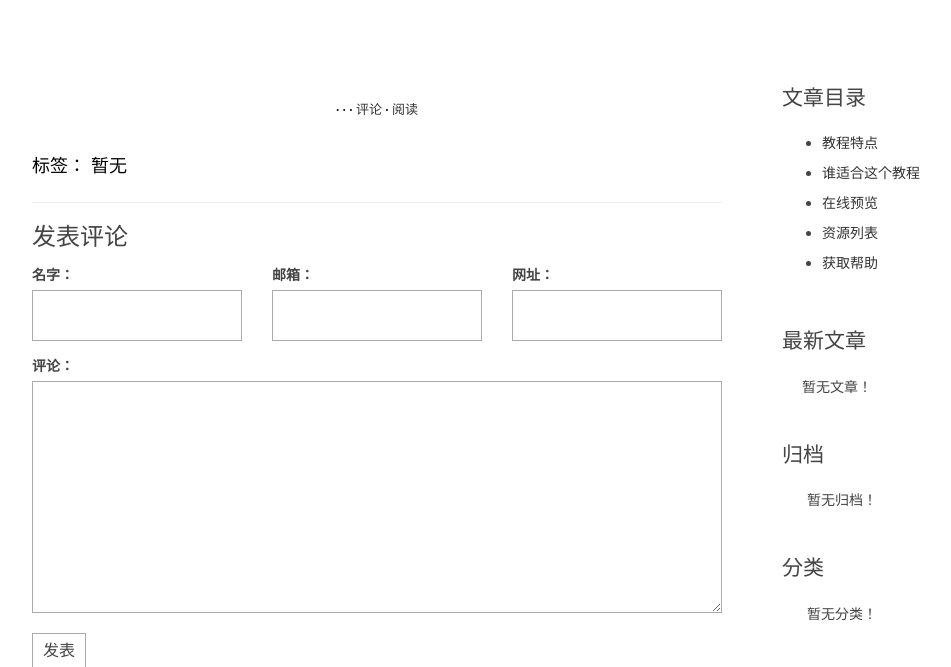
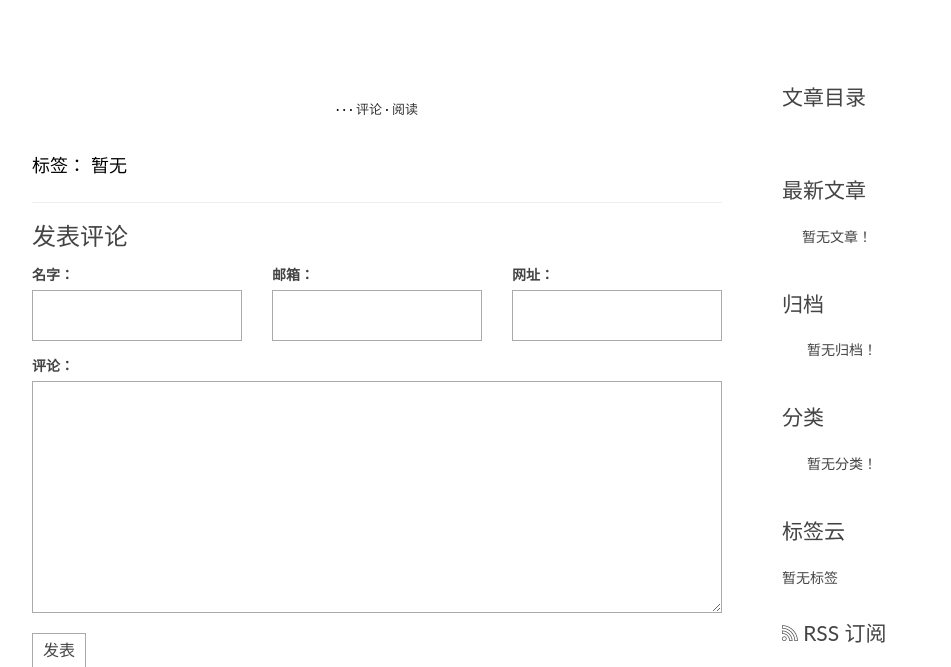
Before and after one commit to SoulofSZY/python-blogwebapp, a Django app: template templates/blog/detail.html in a window 1280 px wide. Shown: the part 91-758 px from the top of the page, without its empty margins (68-1019 px from the left). Run offline with Django 3.2, Linux system fonts and the light colour scheme; the template is opened without the code that fills it: values that come from a table or form of the project are taken from there, others are empty; some libraries are stand-ins or nearby versions.

Commit message:
dev: 对md文件实现目录功能

```diff
--- a/templates/blog/detail.html
+++ b/templates/blog/detail.html
@@ -75,22 +75,6 @@
 {% block toc %}
     <div class="widget widget-content">
         <h3 class="widget-title">文章目录</h3>
-        <ul>
-            <li>
-                <a href="#">教程特点</a>
-            </li>
-            <li>
-                <a href="#">谁适合这个教程</a>
-            </li>
-            <li>
-                <a href="#">在线预览</a>
-            </li>
-            <li>
-                <a href="#">资源列表</a>
-            </li>
-            <li>
-                <a href="#">获取帮助</a>
-            </li>
-        </ul>
+        {{ post.toc|safe }}
     </div>
 {% endblock toc %}
```
Also changed, not shown: blog/views.py (+9 -1 lines).
